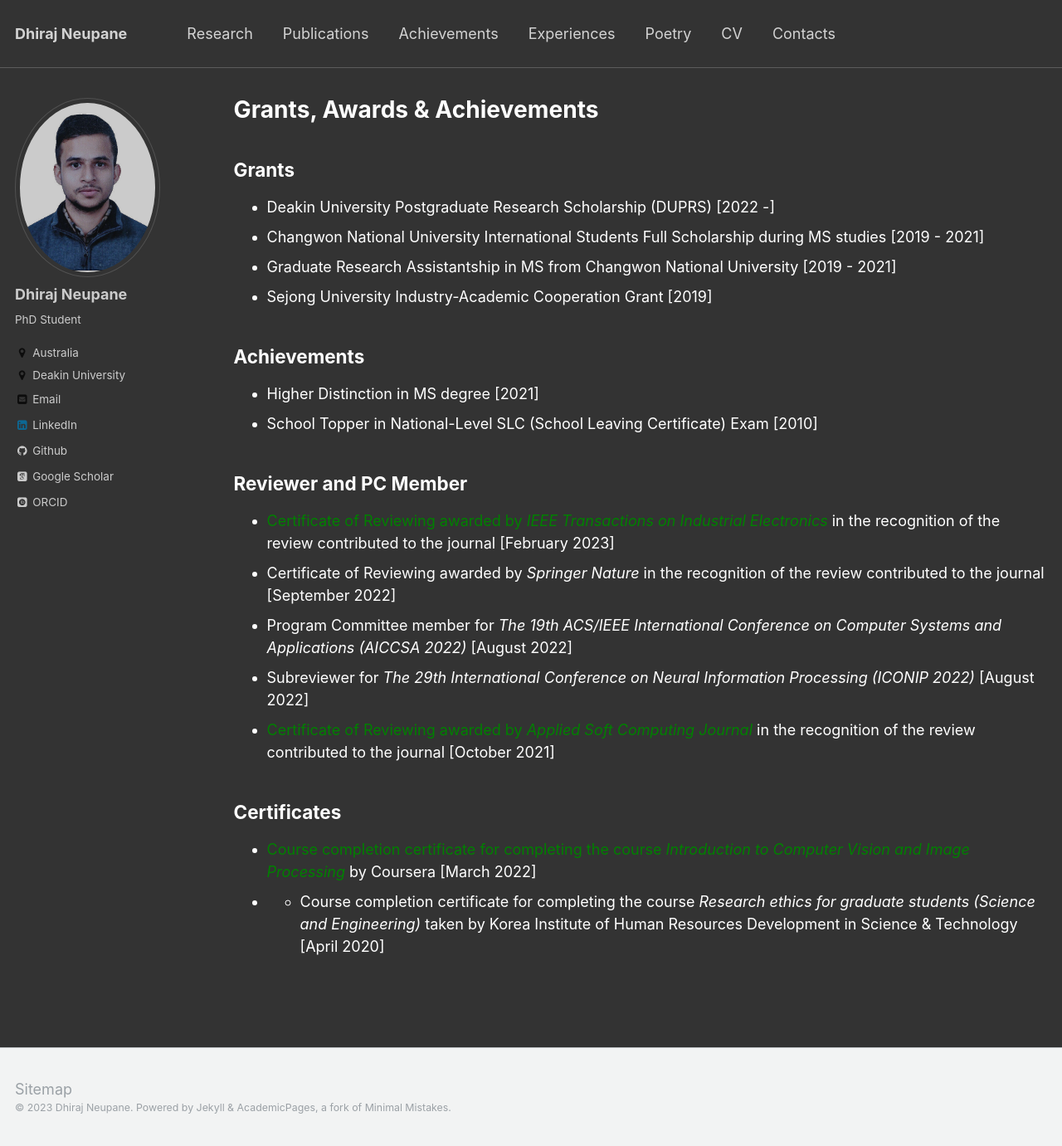
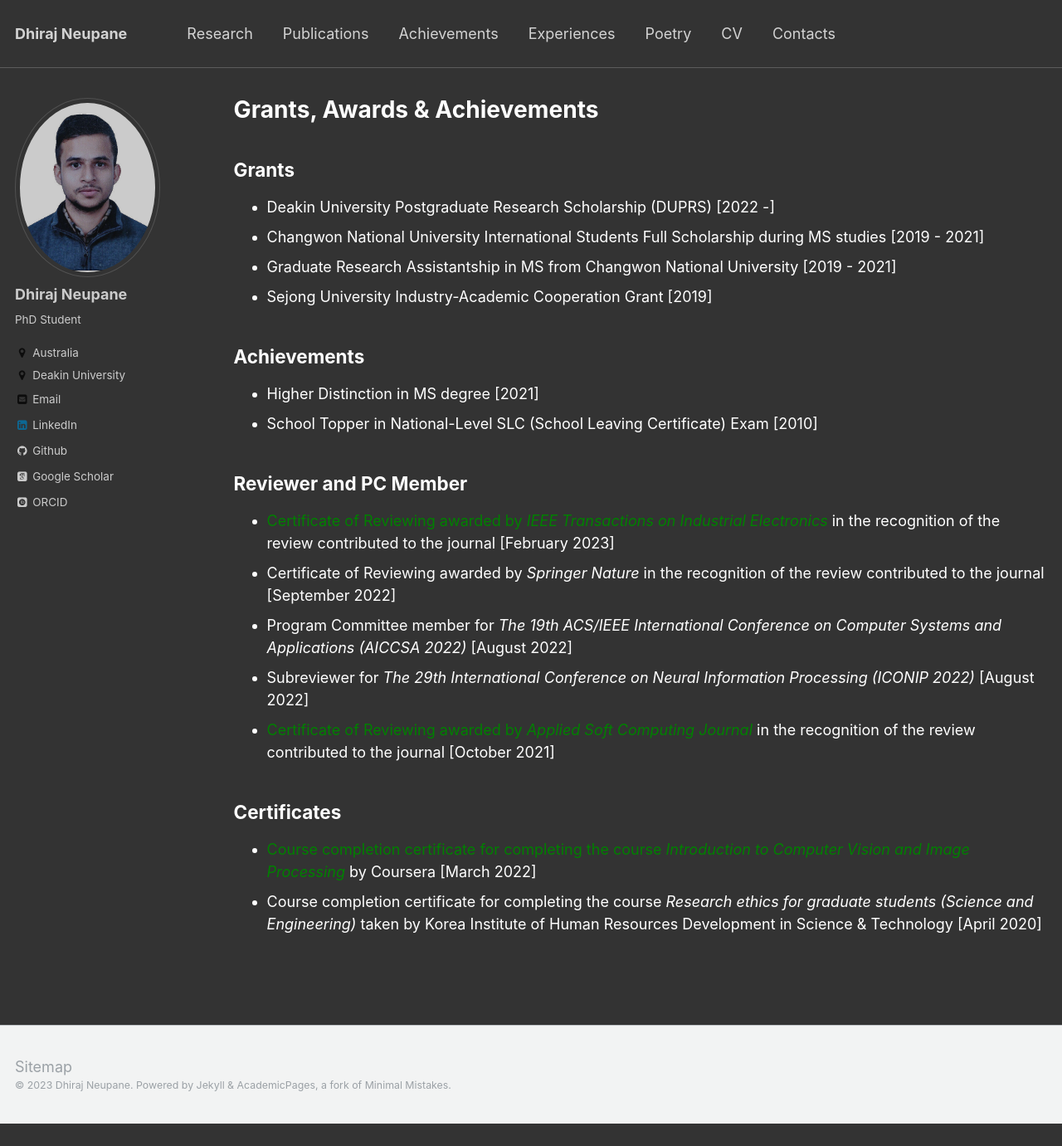
Before and after one commit to dhirajneupane/academicPortfolio, a Jekyll site: the page built from _pages/grants-awards.md, in a window 1280 px wide and 1381 px high. Shown: the whole window at 83% size. Built offline with Jekyll 4.4.1, drawn with Linux system fonts in a browser that asks for light colours; some web fonts are replaced.

```diff
--- a/_pages/grants-awards.md
+++ b/_pages/grants-awards.md
@@ -26,4 +26,4 @@ redirect_from:
 Certificates
 ----------------
 * [<span style="color:green">Course completion certificate for completing the course _Introduction to Computer Vision and Image Processing_</span>](https://www.linkedin.com/posts/dhiraj-neupane-6b3089113_completion-certificate-for-introduction-to-activity-6905100833835380736-Kd_U?utm_source=share&utm_medium=member_desktop){:target="_blank"} by Coursera [March 2022]
-* * Course completion certificate for completing the course _Research ethics for graduate students (Science and Engineering)_ taken by Korea Institute of Human Resources Development in Science & Technology [April 2020]
+* Course completion certificate for completing the course _Research ethics for graduate students (Science and Engineering)_ taken by Korea Institute of Human Resources Development in Science & Technology [April 2020]
```
